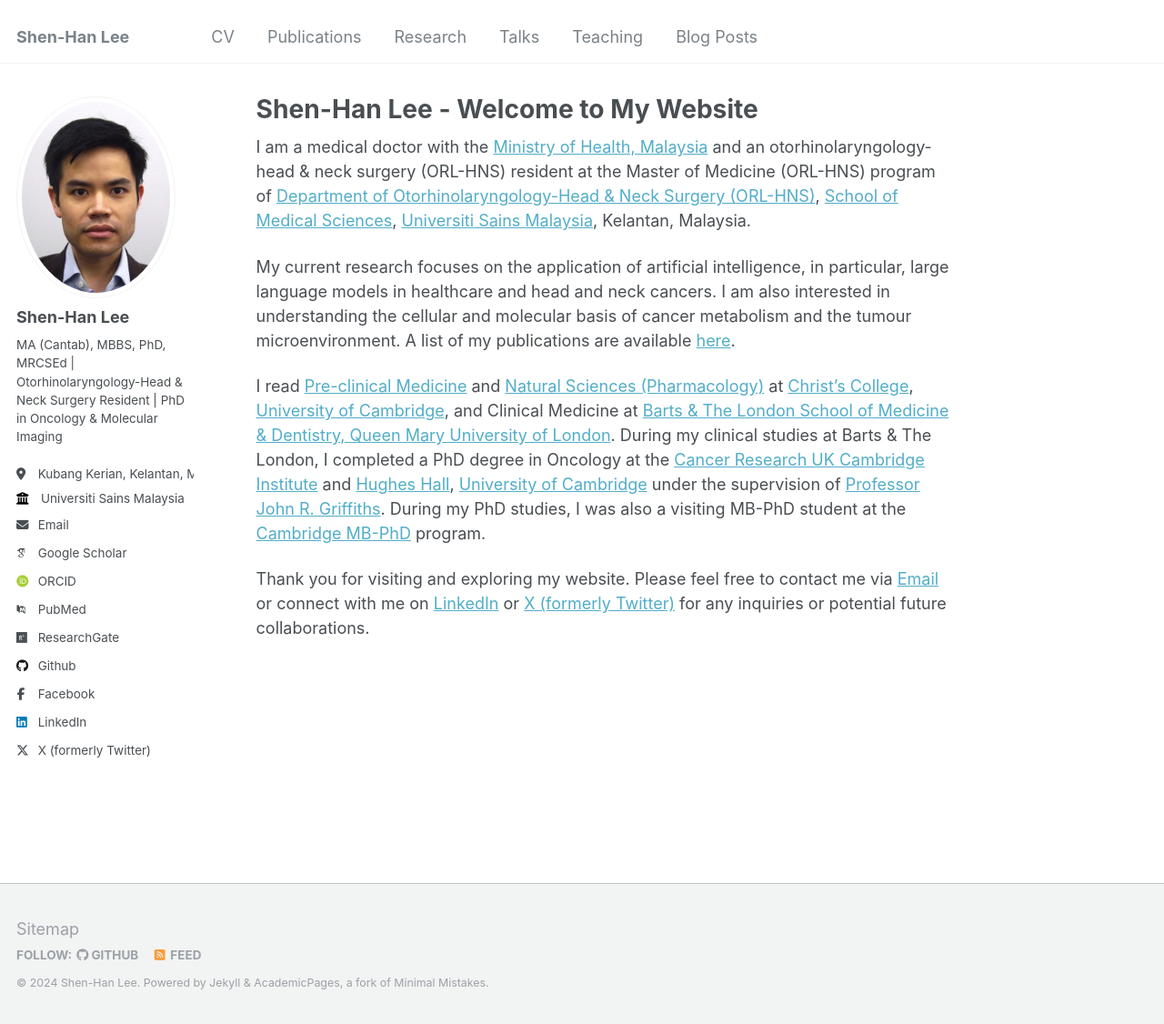
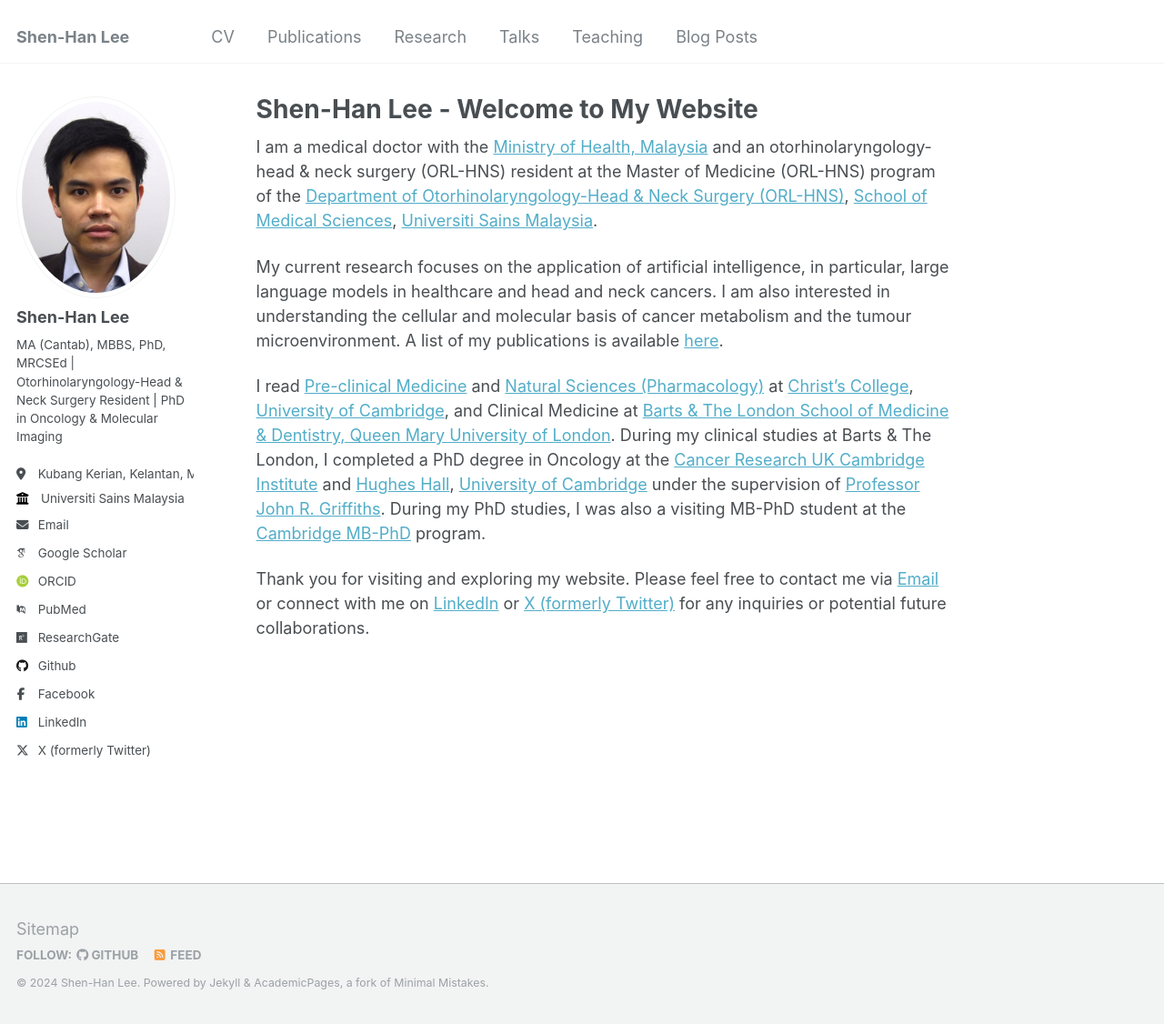
Before and after one commit to shenhanlee/shenhanlee.github.io, a Jekyll site: the page built from _pages/about.md, in a window 1280 px wide and 1126 px high. Shown: the whole window at 91% size. Built offline with Jekyll 4.4.1, drawn with Linux system fonts in a browser that asks for light colours; some web fonts are replaced.

Commit message:
Merge remote-tracking branch 'origin/master'

```diff
--- a/_pages/about.md
+++ b/_pages/about.md
@@ -7,9 +7,9 @@ redirect_from:
   - /about.html
 ---
 
-I am a medical doctor with the [Ministry of Health, Malaysia](https://www.moh.gov.my/) and an otorhinolaryngology-head & neck surgery (ORL-HNS) resident at the Master of Medicine (ORL-HNS) program of [Department of Otorhinolaryngology-Head & Neck Surgery (ORL-HNS)](https://medic.usm.my/home-orlhns.html), [School of Medical Sciences](https://medic.usm.my/), [Universiti Sains Malaysia](https://www.usm.my/), Kelantan, Malaysia.
+I am a medical doctor with the [Ministry of Health, Malaysia](https://www.moh.gov.my/) and an otorhinolaryngology-head & neck surgery (ORL-HNS) resident at the Master of Medicine (ORL-HNS) program of the [Department of Otorhinolaryngology-Head & Neck Surgery (ORL-HNS)](https://medic.usm.my/home-orlhns.html), [School of Medical Sciences](https://medic.usm.my/), [Universiti Sains Malaysia](https://www.usm.my/).
 
-My current research focuses on the application of artificial intelligence, in particular, large language models in healthcare and head and neck cancers. I am also interested in understanding the cellular and molecular basis of cancer metabolism and the tumour microenvironment. A list of my publications are available [here](https://shenhanlee.github.io/publications).
+My current research focuses on the application of artificial intelligence, in particular, large language models in healthcare and head and neck cancers. I am also interested in understanding the cellular and molecular basis of cancer metabolism and the tumour microenvironment. A list of my publications is available [here](https://shenhanlee.github.io/publications).
 
 I read [Pre-clinical Medicine](https://www.biology.cam.ac.uk/undergrads/MedST/Current/Course/Years1and2) and [Natural Sciences (Pharmacology)](https://www.phar.cam.ac.uk/undergrads/bbs) at [Christ's College](https://www.christs.cam.ac.uk), [University of Cambridge](https://www.cam.ac.uk), and Clinical Medicine at [Barts & The London School of Medicine & Dentistry, Queen Mary University of London](https://www.qmul.ac.uk/fmd/). During my clinical studies at Barts & The London, I completed a PhD degree in Oncology at the [Cancer Research UK Cambridge Institute](https://www.cruk.cam.ac.uk) and [Hughes Hall](https://www.hughes.cam.ac.uk), [University of Cambridge](https://www.cam.ac.uk) under the supervision of [Professor John R. Griffiths](https://crukcambridgecentre.org.uk/users/griffiths). During my PhD studies, I was also a visiting MB-PhD student at the [Cambridge MB-PhD](https://www.medschl.cam.ac.uk/clinical-school-mbphd-course-information) program.
 
```
